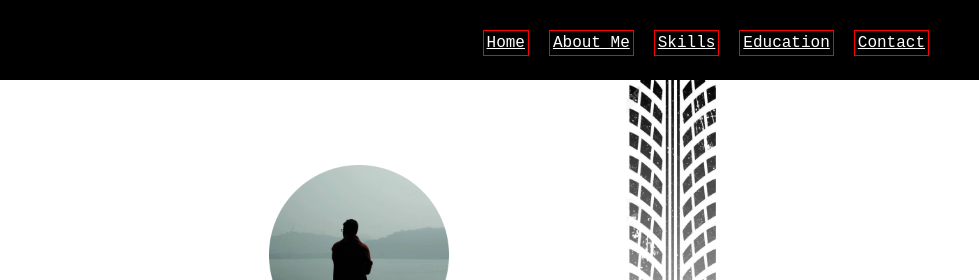
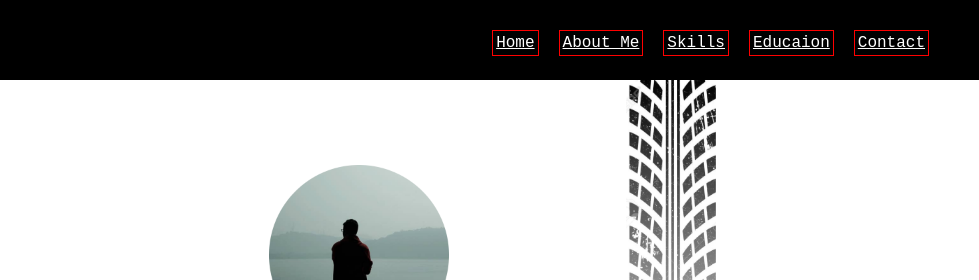
Before and after one commit to edmwils/edmwils.github.io, a plain HTML site: page index.html in a window 1280 px wide. Shown: the top 280 px of the page, 301-1280 px from the left. Drawn offline with Linux system fonts and the light colour scheme.

Commit message:
Update index.html

```diff
--- a/index.html
+++ b/index.html
@@ -12,7 +12,7 @@
         <img src = "images/name.png" alt="Name" id="name">
         <nav class="navigation">
             <a href="#contact_link">Contact</a>
-            <a href="#edu_link">Education</a>
+            <a href="#edu_link">Educaion</a>
             <a href="#myskills_link">Skills</a>
             <a href="#about_link">About Me</a>
             <a href="#siteheader">Home</a>
```
